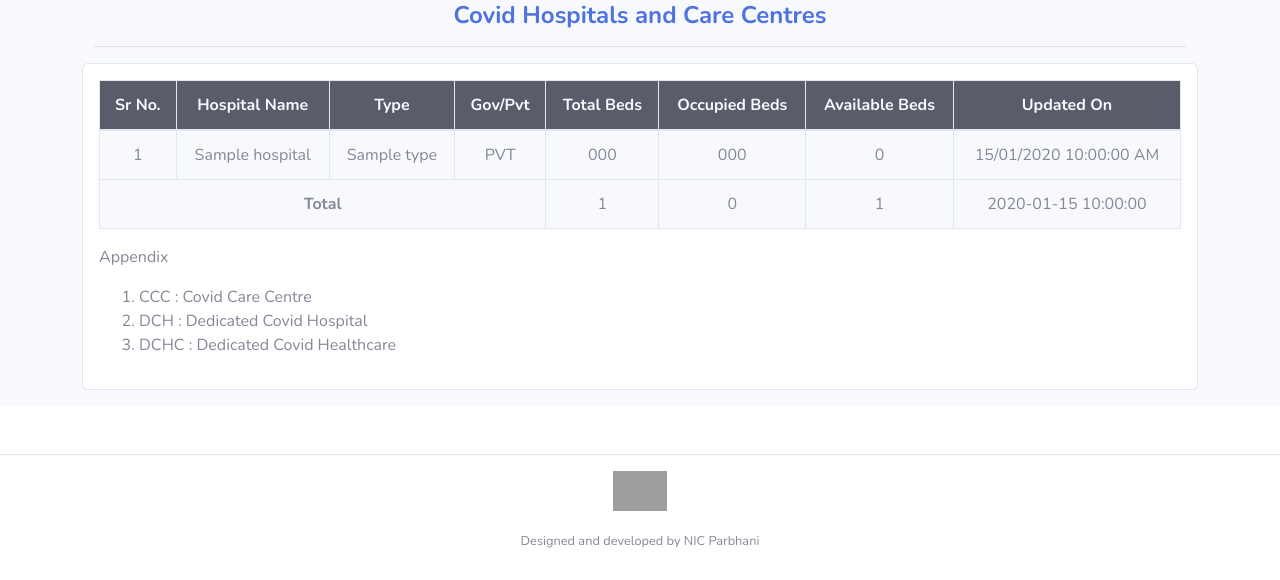
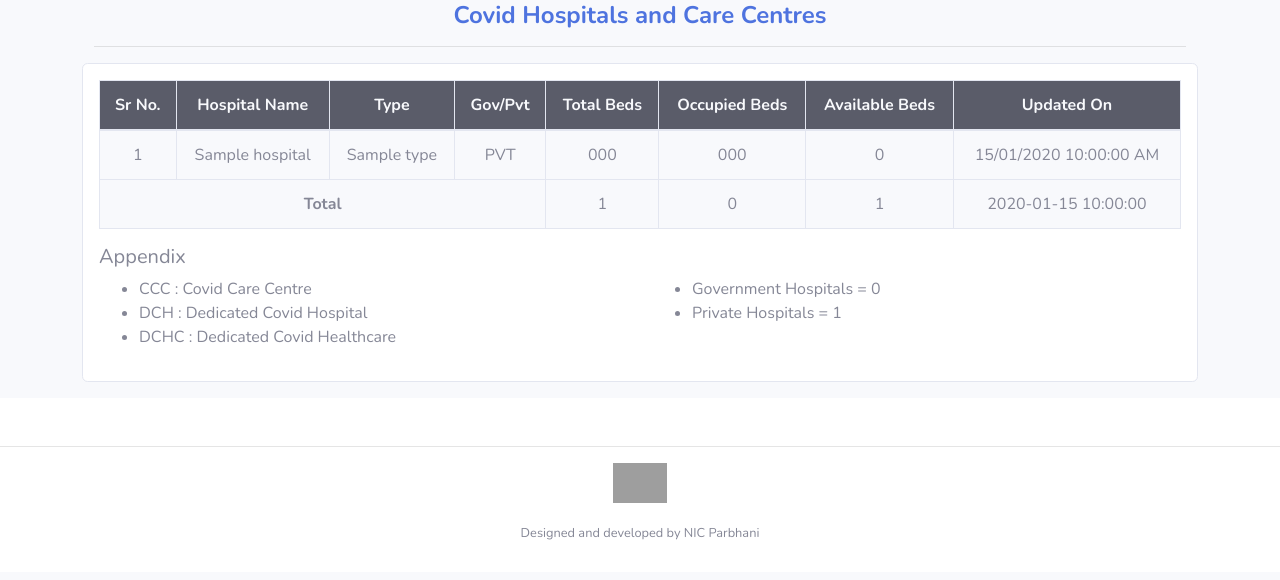
Before and after one commit to sachink23/c19-dashboard, a PHP site: template views/homepage.php in a window 1280 px wide. Shown: the part 756-1336 px from the top of the page. After the commit the page ends 1296 px from the top, so only its background shows below. Run offline with PHP 8.4, Linux system fonts and the light colour scheme; the template is opened without the code that fills it: most values are stand-ins (such as "Sample title", 1, 10 or a date in 2020); data that the repository does not hold is empty; some libraries are stand-ins or nearby versions; grey boxes are pictures that could not be loaded.

Commit message:
Dashboard UI fixes

```diff
--- a/index.php
+++ b/index.php
@@ -59,5 +59,5 @@ die($templates->render("homepage", [
     "total_available_beds" => $available_beds_count,
     "hospitals" => $hospitals,
     "updated_hosps_det_time" => $upd,
-    "last_talukawise_update" => $last_update_talukawise
+    "last_talukawise_update" => $last_update_talukawise,
 ]));
--- a/views/homepage.php
+++ b/views/homepage.php
@@ -221,12 +221,15 @@
                                 </tr>
                                 </thead>
                                 <tbody>
-                                <?php $i = 0; foreach ($hospitals as $hospital):?>
+                                <?php $total_gov_hosps = 0; $i = 0; foreach ($hospitals as $hospital):?>
                                     <tr>
                                         <td><?= ++$i ?></td>
                                         <td><?= $hospital["hospital_name"] ?></td>
                                         <td><?= $hospital["type"] ?></td>
                                         <td><?= $hospital["is_gov"] == 1 ? "GOV":"PVT" ?></td>
+                                        <?php
+                                            $total_gov_hosps += ($hospital["is_gov"] == 1 ? 1:0);
+                                        ?>
                                         <td><?= $hospital["number_of_beds"] ?></td>
                                         <td><?= $hospital["number_of_occ_beds"] ?></td>
                                         <td><?= $hospital["number_of_beds"] - $hospital["number_of_occ_beds"] ?></td>
@@ -243,13 +246,25 @@
                                     </tr>
                                 </tbody>
                             </table>
+                            <div class="row">
+                                <div class="col-12 text-left font-weight-bolder">
+                                    <h5>Appendix</h5>
+                                </div>
+                                <div class="col-md-6">
+                                    <ul>
+                                        <li class="text-left">CCC : Covid Care Centre</li>
+                                        <li class="text-left">DCH : Dedicated Covid Hospital</li>
+                                        <li class="text-left">DCHC : Dedicated Covid Healthcare</li>
+                                    </ul>
+                                </div>
+                                <div class="col-md-6">
+                                    <ul>
+                                        <li class="text-left">Government Hospitals = <?= $total_gov_hosps ?></li>
+                                        <li class="text-left">Private Hospitals = <?= count($hospitals) - $total_gov_hosps ?></li>
+                                    </ul>
+                                </div>
+                            </div>
 
-                            <p class="text-left">Appendix</p>
-                            <ol>
-                                <li class="text-left">CCC : Covid Care Centre</li>
-                                <li class="text-left">DCH : Dedicated Covid Hospital</li>
-                                <li class="text-left">DCHC : Dedicated Covid Healthcare</li>
-                            </ol>
                         </div>
                     </div>
                 </div>
```
